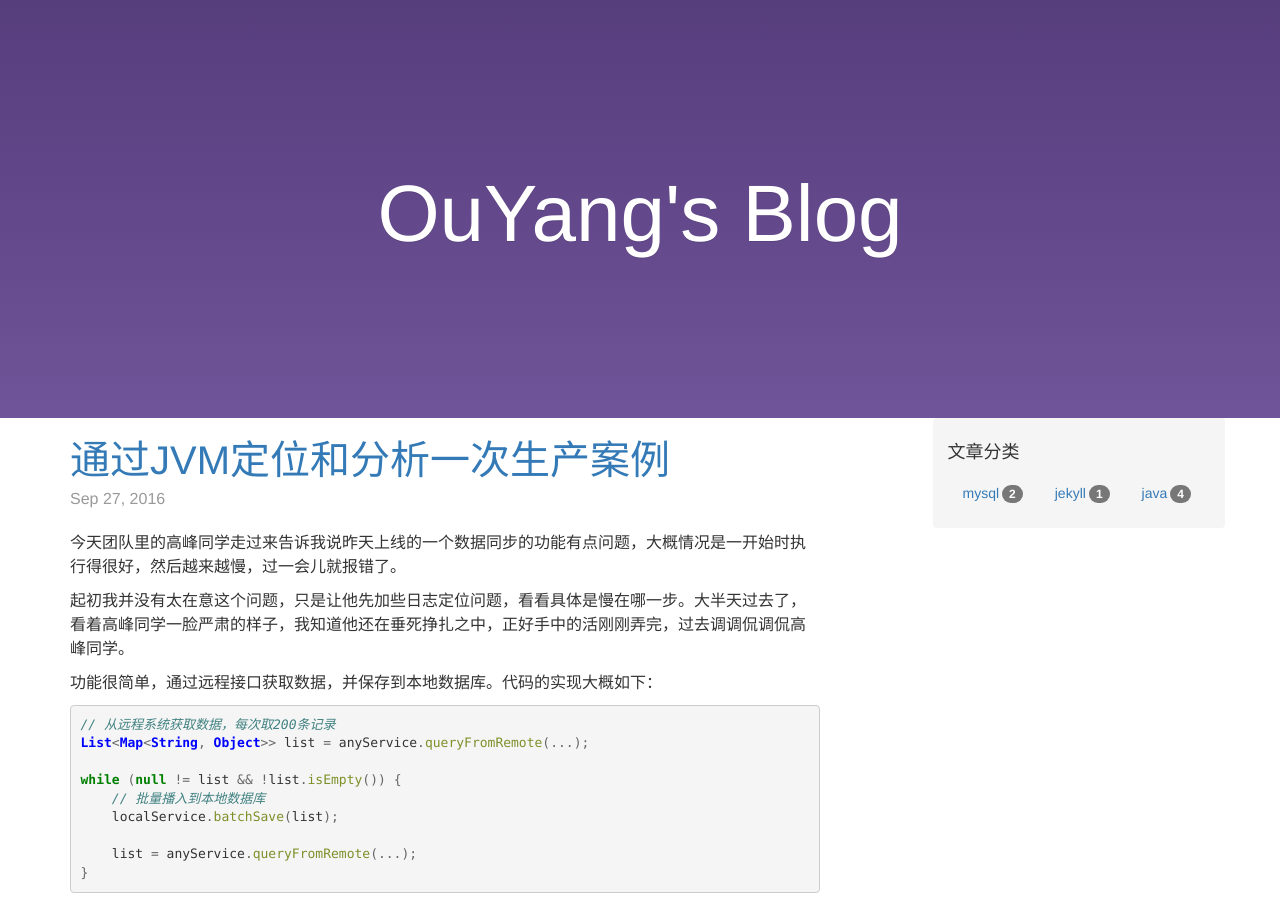
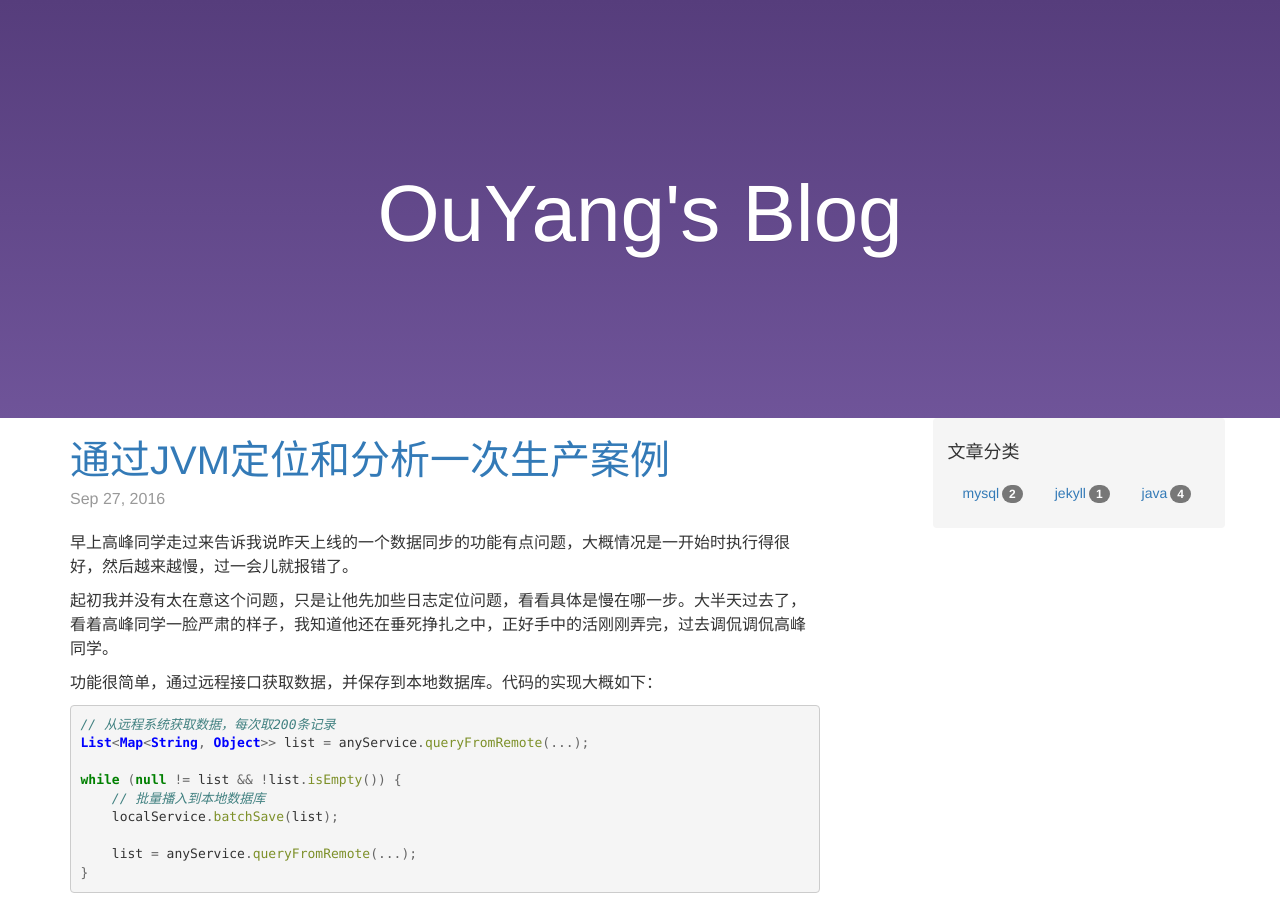
Before and after one commit to OuYangLiang/ouyangliang.github.io, a Jekyll site: the page built from _posts/2016-09-27-通过JVM定位和分析一次生产案例.markdown, in a window 1280 px wide and 900 px high. Built offline with Jekyll 4.4.1, drawn with Linux system fonts in a browser that asks for light colours; nearby versions of some CDN libraries; comment, search, counter and statistics services are not loaded.

Commit message:
Update 2016-09-27-通过JVM定位和分析一次生产案例.markdown

```diff
--- a/_posts/2016-09-27-通过JVM定位和分析一次生产案例.markdown
+++ b/_posts/2016-09-27-通过JVM定位和分析一次生产案例.markdown
@@ -4,9 +4,9 @@ title:  "通过JVM定位和分析一次生产案例"
 date:   2016-09-27 20:19:16 +0800
 categories: java
 ---
-今天团队里的高峰同学走过来告诉我说昨天上线的一个数据同步的功能有点问题，大概情况是一开始时执行得很好，然后越来越慢，过一会儿就报错了。
+早上高峰同学走过来告诉我说昨天上线的一个数据同步的功能有点问题，大概情况是一开始时执行得很好，然后越来越慢，过一会儿就报错了。
 
-起初我并没有太在意这个问题，只是让他先加些日志定位问题，看看具体是慢在哪一步。大半天过去了，看着高峰同学一脸严肃的样子，我知道他还在垂死挣扎之中，正好手中的活刚刚弄完，过去调调侃调侃高峰同学。
+起初我并没有太在意这个问题，只是让他先加些日志定位问题，看看具体是慢在哪一步。大半天过去了，看着高峰同学一脸严肃的样子，我知道他还在垂死挣扎之中，正好手中的活刚刚弄完，过去调侃调侃高峰同学。
 
 功能很简单，通过远程接口获取数据，并保存到本地数据库。代码的实现大概如下：
 
```
